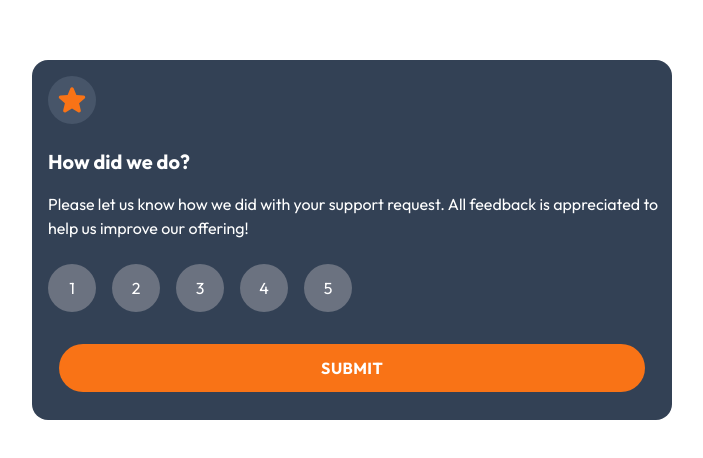
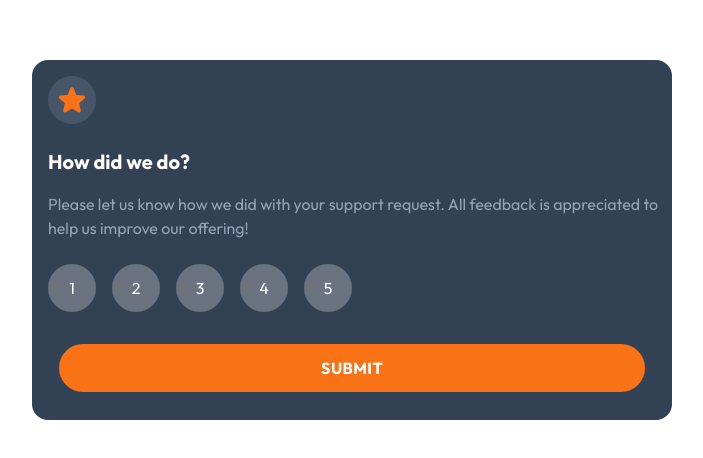
Before and after one commit to otilor/interactive-rating-component-frontend-mentor, a Next.js app: page / in a window 1280 px wide. Shown: the part 160-618 px from the top of the page, without its empty margins (288-991 px from the left). Built offline with nearby package versions, Linux system fonts and the light colour scheme.

Commit message:
add stuf

```diff
--- a/pages/index.js
+++ b/pages/index.js
@@ -24,7 +24,7 @@ export default function Home() {
             </div>
             <div className="ml-4 mt-6">
               <h4 className="text-xl font-bold tracking-light mb-4">How did we do?</h4>
-              <p className="text-thin">
+              <p className="text-thin text-slate-400">
                 Please let us know how we did with your support request. All
                 feedback is appreciated to help us improve our offering!
               </p>
```
